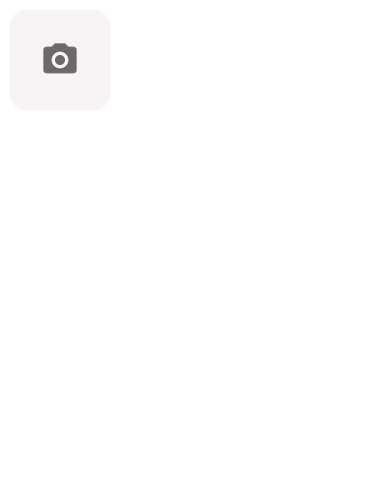
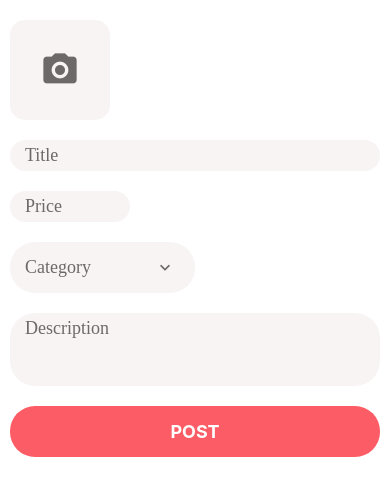
Before and after one commit to Shahriyar-Hosen/Native-Demo-Project, a React Native app: screen / in a window 390 px wide. Shown: the top 496 px of the page. Built offline with nearby package versions, Linux system fonts and the light colour scheme.

Commit message:
Improving Listing Edit Screen complete

```diff
--- a/App.tsx
+++ b/App.tsx
@@ -1,37 +1,11 @@
 /**
  * @format
  */
-import React, {useState} from 'react';
-import {StyleSheet, View} from 'react-native';
-import ImageInputList from './app/Components/ImageInputList';
+import React from 'react';
+import ListingEditScreen from './app/screens/ListingEditScreen';
 
 const App = () => {
-  const [imageUris, setImageUris] = useState(['']);
-
-  const onAddImage = (uri: string) => {
-    setImageUris([...imageUris, uri]);
-  };
-  const onRemoveImage = (uri: string) => {
-    setImageUris(imageUris.filter(u => u !== uri));
-  };
-
-  return (
-    <View style={styles.container}>
-      <ImageInputList
-        imageUris={imageUris}
-        onAddImage={onAddImage}
-        onRemoveImage={onRemoveImage}
-      />
-    </View>
-  );
-  // return <ListingEditScreen />;
+  return <ListingEditScreen />;
 };
 
-const styles = StyleSheet.create({
-  container: {
-    backgroundColor: '#ffffff',
-    flex: 1,
-  },
-});
-
 export default App;
--- a/app/Components/ImageInputList.tsx
+++ b/app/Components/ImageInputList.tsx
@@ -8,7 +8,7 @@ export interface ImageInputLIstProps {
   onAddImage: (uri: string) => void;
 }
 
-const ImageInputList = ({imageUris = [''], onRemoveImage, onAddImage}) => {
+const ImageInputList = ({imageUris = [], onRemoveImage, onAddImage}) => {
   const scrollView = useRef();
 
   return (
@@ -20,12 +20,10 @@ const ImageInputList = ({imageUris = [''], onRemoveImage, onAddImage}) => {
         <View style={styles.container}>
           {imageUris.map(uri => (
             <View key={uri} style={styles.image}>
-              {uri.length !== 0 && (
-                <ImageInput
-                  imageUri={uri}
-                  onChangeImage={() => onRemoveImage(uri)}
-                />
-              )}
+              <ImageInput
+                imageUri={uri}
+                onChangeImage={() => onRemoveImage(uri)}
+              />
             </View>
           ))}
           <ImageInput onChangeImage={uri => onAddImage(uri)} />
--- /dev/null
+++ b/app/Components/forms/FormImagePicker.tsx
@@ -0,0 +1,43 @@
+import {useFormikContext} from 'formik';
+import React from 'react';
+
+import ImageInputList from '../ImageInputList';
+import ErrorMessage from './ErrorMessage';
+
+export interface ImagePickerProps {
+  name: string;
+  error: string | string[] | undefined;
+  visible: boolean | undefined;
+}
+
+const FormImagePicker = ({name, error, visible}: ImagePickerProps) => {
+  const {setFieldValue, values} = useFormikContext();
+
+  // const formValues = values as ListingEditProps;
+
+  const imageUris = values[name];
+
+  const handleAdd = (uri: string) => {
+    setFieldValue(name, [...imageUris, uri]);
+  };
+
+  const handleRemove = (uri: string) => {
+    setFieldValue(
+      name,
+      imageUris.filter((imageUri: string) => imageUri !== uri),
+    );
+  };
+
+  return (
+    <>
+      <ImageInputList
+        imageUris={imageUris}
+        onAddImage={handleAdd}
+        onRemoveImage={handleRemove}
+      />
+      <ErrorMessage error={error} visible={visible} />
+    </>
+  );
+};
+
+export default FormImagePicker;
--- a/app/screens/ListingEditScreen.tsx
+++ b/app/screens/ListingEditScreen.tsx
@@ -6,12 +6,14 @@ import CategoryPickerItem from '../Components/CategoryPickerItem';
 
 import {Screen} from '../Components/common';
 import {AppFormField, FormPicker, SubmitButton} from '../Components/forms';
+import FormImagePicker from '../Components/forms/FormImagePicker';
 
 const validationSchema = Yup.object().shape({
   title: Yup.string().required().min(1).label('Title'),
   price: Yup.number().required().min(1).max(10000).label('Price'),
   description: Yup.string().label('Description'),
   category: Yup.object().required().nullable().label('Category'),
+  images: Yup.array().min(1, 'Please select at least one image'),
 });
 
 const categories = [
@@ -71,20 +73,44 @@ const categories = [
   },
 ];
 
+export interface ListingEditProps {
+  title: string;
+  price: string;
+  description: string;
+  images: string[];
+  category:
+    | null
+    | {
+        backgroundColor: string;
+        icon: string;
+        label: string;
+        value: number;
+      }[];
+}
+
+const initialValues: ListingEditProps = {
+  title: '',
+  price: '',
+  description: '',
+  category: null,
+  images: [],
+};
+
 const ListingEditScreen = () => {
   return (
     <Screen style={styles.container}>
       <Formik
-        initialValues={{
-          title: '',
-          price: '',
-          description: '',
-          category: null,
-        }}
+        initialValues={initialValues}
         onSubmit={values => console.log(values)}
         validationSchema={validationSchema}>
         {({errors, touched}) => (
           <>
+            <FormImagePicker
+              name="images"
+              error={errors.images}
+              visible={touched.images}
+            />
+
             <AppFormField
               maxLength={255}
               name="title"
```
